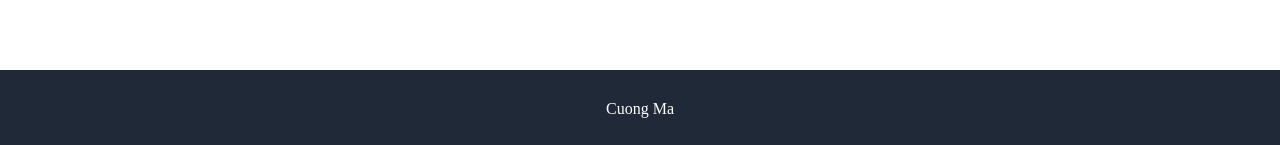
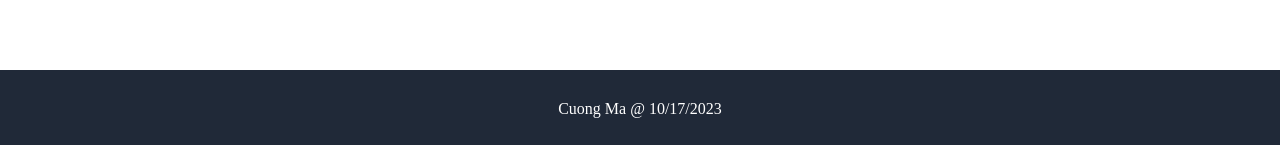
Before and after one commit to xancia/Odin-Project, a plain HTML site: page index.html in a window 1280 px wide. Shown: the part 1508-1653 px from the top of the page. Drawn offline with Linux system fonts and the light colour scheme.

Commit message:
added date created in footer

```diff
--- a/index.html
+++ b/index.html
@@ -58,6 +58,6 @@
         </div>
       </div>
     </main>
-    <footer>Cuong Ma</footer>
+    <footer>Cuong Ma @ 10/17/2023</footer>
   </body>
 </html>
```
